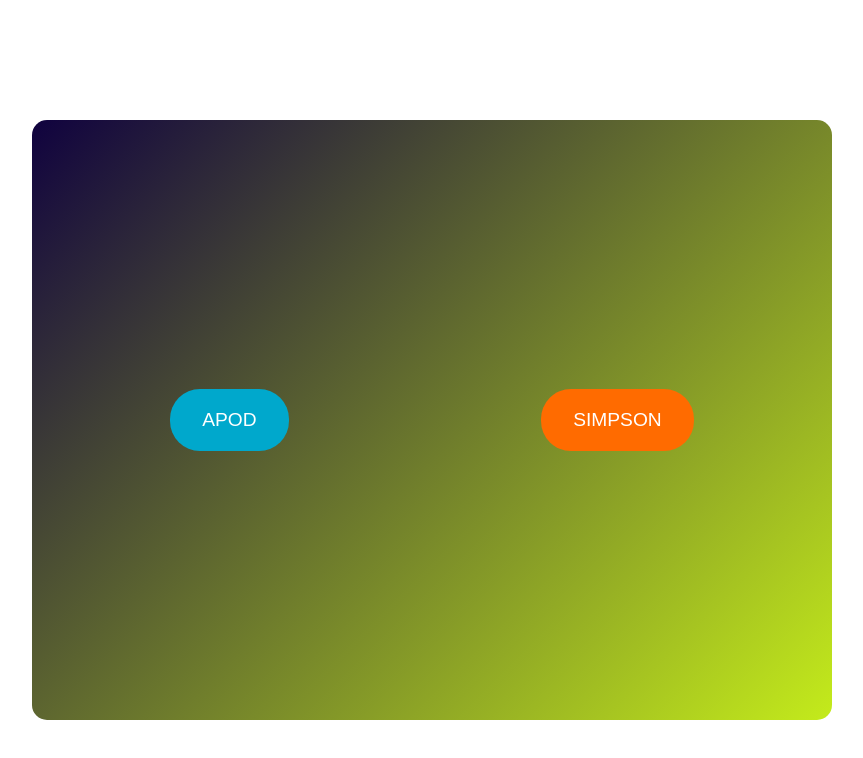
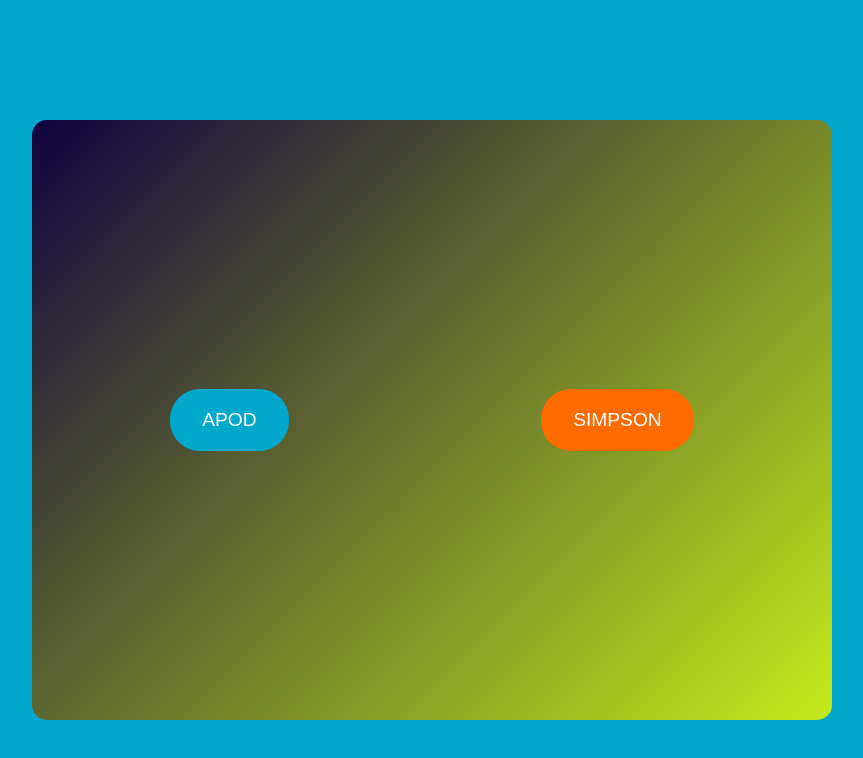
Before and after one commit to AndresHeBa/Examen3erParcial, an Angular app: page / in a window 1280 px wide. Shown: the top 758 px of the page, without its empty margins (208-1071 px from the left). Built offline with nearby package versions, Linux system fonts and the light colour scheme.

Commit message:
Update styles.css
Body

```diff
--- a/src/styles.css
+++ b/src/styles.css
@@ -1 +1,3 @@
-/* You can add global styles to this file, and also import other style files */
+body{
+    background-color: #00a8cc;
+  }
```
